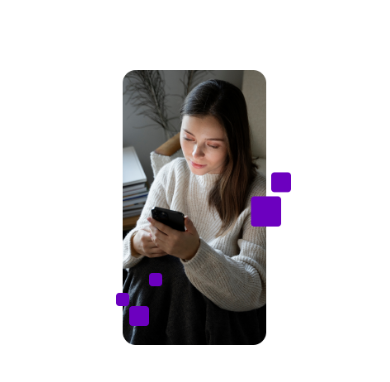
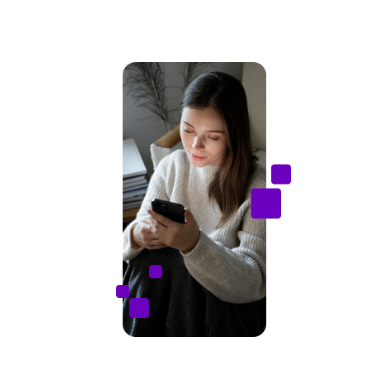
Before and after one commit to euIagoRibeiro/hackathon, a plain HTML site: page index.html in a window 390 px wide. Shown: the part 74-456 px from the top of the page. Drawn offline with Linux system fonts and the light colour scheme.

Commit message:
arrumando a posição da tela de principal - 3.0

```diff
--- a/styles/section1.css
+++ b/styles/section1.css
@@ -40,14 +40,14 @@
 @media (min-width: 0px) and (max-width: 850px) {
 
     .section1-container {
-        height: 80vh;
+        height: 85vh;
     }
 
     .section1-content {
         display: flex;
         flex-direction: column-reverse;
         gap: 3rem;
-        padding: 0% 7% 0% 7%;
+        padding: 0% 7% 15% 7%;
     }
 
     .section1-image {
```
